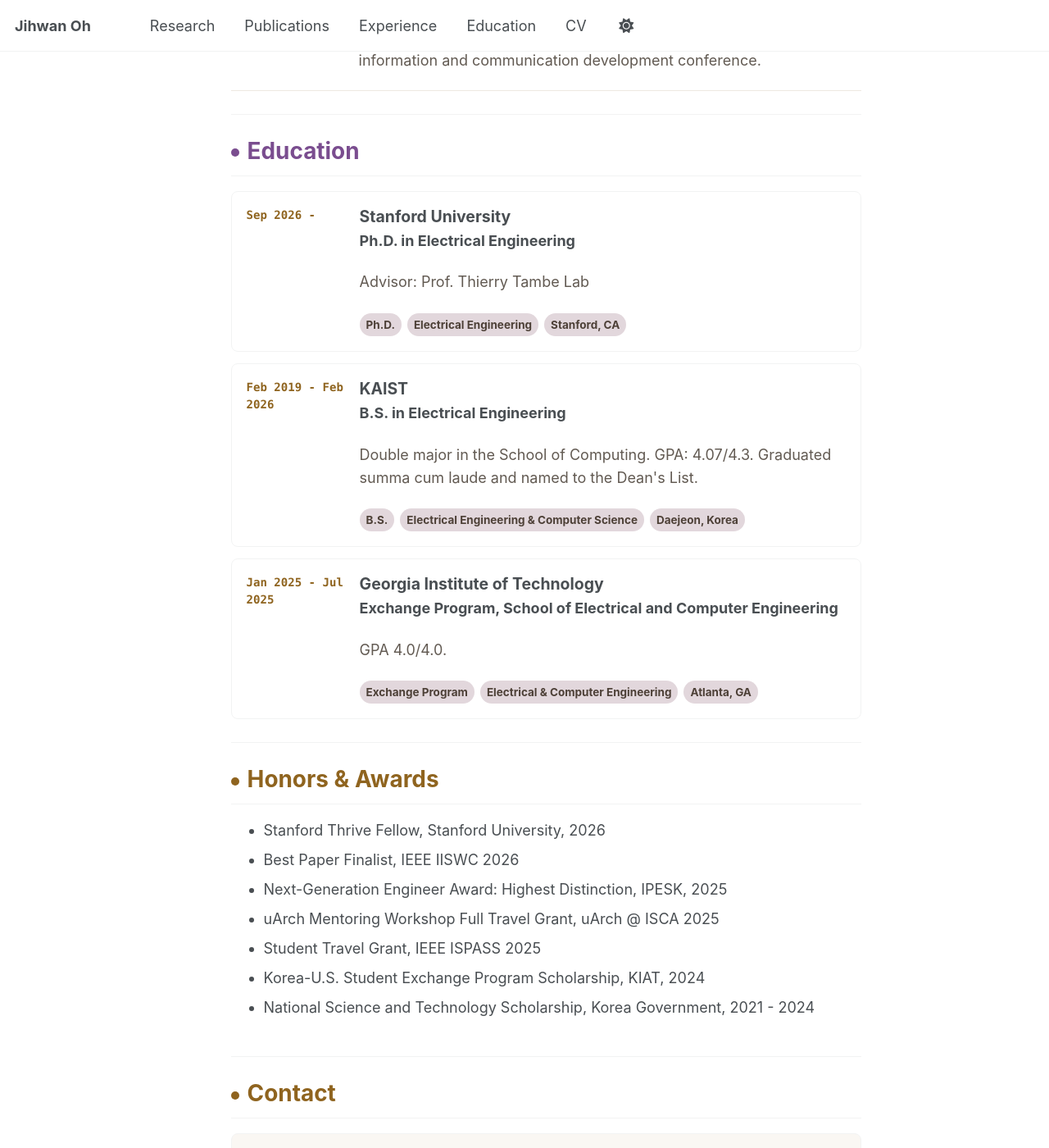
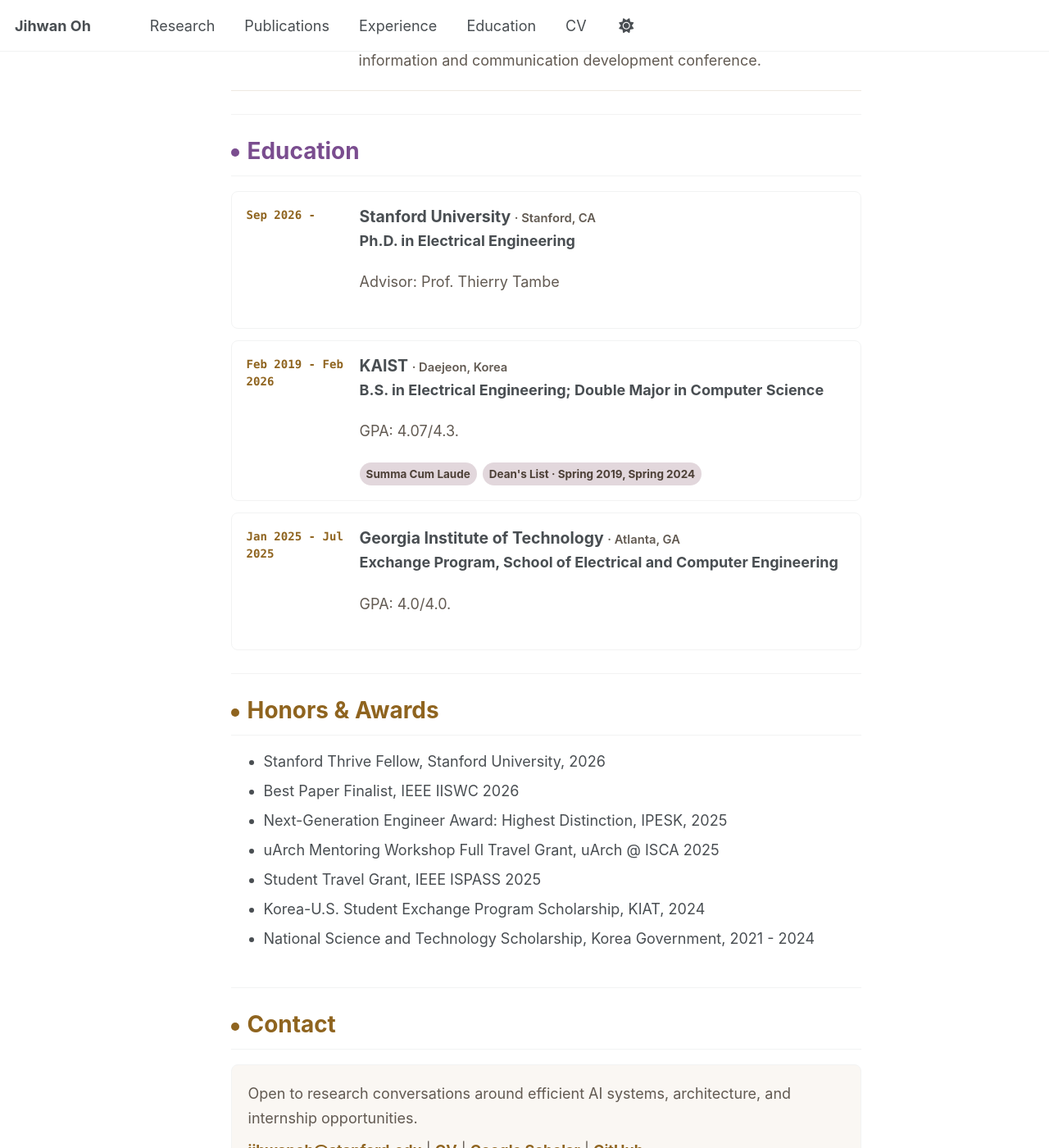
Before and after one commit to jihwan01/jihwan01.github.io, a Jekyll site: the page built from _pages/about.md, in a window 1280 px wide and 1400 px high, scrolled down 2996 px. Shown: the whole window at 82% size. Built offline with Jekyll 4.4.1, drawn with Linux system fonts in a browser that asks for light colours; a script that is not in the unit is left out.

Commit message:
Refine education details and honors
Added location information to education entries and updated degree descriptions.

```diff
--- a/_pages/about.md
+++ b/_pages/about.md
@@ -291,6 +291,12 @@ redirect_from:
     margin: 0 0 4px;
     font-size: 1.08rem;
     line-height: 1.3;
+  }
+
+  .jo-location {
+    color: var(--jo-muted);
+    font-size: 0.82rem;
+    font-weight: 600;
   }
 
   .jo-degree {
@@ -592,28 +598,26 @@ redirect_from:
       <div class="jo-education-item">
         <span class="jo-date">Sep 2026 -</span>
         <div>
-          <h3>Stanford University</h3>
+          <h3>Stanford University <span class="jo-location">· Stanford, CA</span></h3>
           <p class="jo-degree">Ph.D. in Electrical Engineering</p>
-          <p class="jo-edu-meta">Advisor: Prof. Thierry Tambe Lab</p>
-          <div class="jo-edu-tags"><span>Ph.D.</span><span>Electrical Engineering</span><span>Stanford, CA</span></div>
+          <p class="jo-edu-meta">Advisor: Prof. Thierry Tambe</p>
         </div>
       </div>
       <div class="jo-education-item">
         <span class="jo-date">Feb 2019 - Feb 2026</span>
         <div>
-          <h3>KAIST</h3>
-          <p class="jo-degree">B.S. in Electrical Engineering</p>
-          <p class="jo-edu-meta">Double major in the School of Computing. GPA: 4.07/4.3. Graduated summa cum laude and named to the Dean's List.</p>
-          <div class="jo-edu-tags"><span>B.S.</span><span>Electrical Engineering &amp; Computer Science</span><span>Daejeon, Korea</span></div>
+          <h3>KAIST <span class="jo-location">· Daejeon, Korea</span></h3>
+          <p class="jo-degree">B.S. in Electrical Engineering; Double Major in Computer Science</p>
+          <p class="jo-edu-meta">GPA: 4.07/4.3.</p>
+          <div class="jo-edu-tags"><span>Summa Cum Laude</span><span>Dean's List · Spring 2019, Spring 2024</span></div>
         </div>
       </div>
       <div class="jo-education-item">
         <span class="jo-date">Jan 2025 - Jul 2025</span>
         <div>
-          <h3>Georgia Institute of Technology</h3>
+          <h3>Georgia Institute of Technology <span class="jo-location">· Atlanta, GA</span></h3>
           <p class="jo-degree">Exchange Program, School of Electrical and Computer Engineering</p>
-          <p class="jo-edu-meta">GPA 4.0/4.0.</p>
-          <div class="jo-edu-tags"><span>Exchange Program</span><span>Electrical &amp; Computer Engineering</span><span>Atlanta, GA</span></div>
+          <p class="jo-edu-meta">GPA: 4.0/4.0.</p>
         </div>
       </div>
     </div>
```
